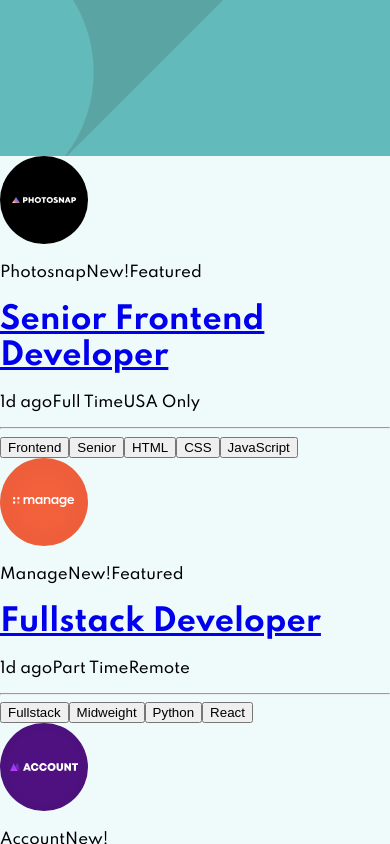
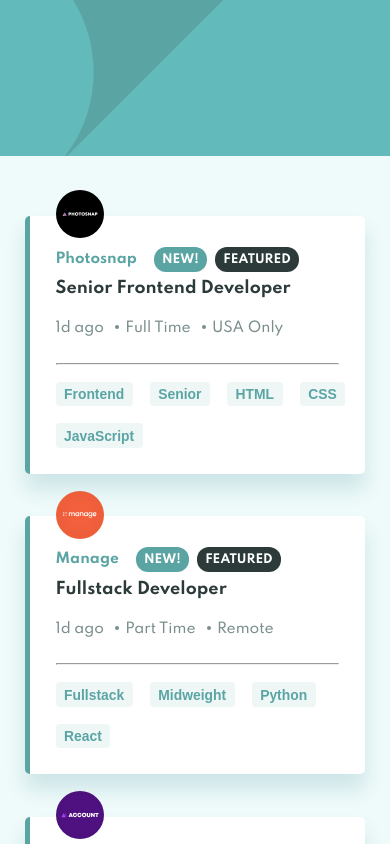
Before and after one commit to daniel-nm/job-listing, a React (Create React App) app: page / in a window 390 px wide. Shown: the top 844 px of the page. Built offline with nearby package versions, Linux system fonts and the light colour scheme.

Commit message:
Added Job component styles - mobile view

```diff
--- a/src/components/Listing.js
+++ b/src/components/Listing.js
@@ -18,6 +18,7 @@ function Listing() {
 
 
   return (
+    <section className="listing container">
       <div>
         {jobListing.length > 0 && jobListing.map((job) => {
             return (
@@ -25,6 +26,8 @@ function Listing() {
             )
           })}
       </div>
+    </section>
+
   )
 }
 
--- a/src/styles/components/Job.css
+++ b/src/styles/components/Job.css
@@ -0,0 +1,131 @@
+/* Job card */
+.job {
+  background-color: var(--white);
+  border-left: 5px solid var(--main-color);
+  border-radius: 5px;
+  -webkit-box-shadow: 0px 15px 20px 0px rgba(13,113,130,0.15);
+  -moz-box-shadow: 0px 15px 20px 0px rgba(13,113,130,0.15);
+  box-shadow: 0px 15px 20px 0px rgba(13,113,130,0.15);
+  margin-bottom: 2.667rem;
+  position: relative;
+}
+
+/*
+Job information styles
+*/
+.job__info {
+  padding: 2.134rem 0 1.067rem 1.6rem;
+}
+
+.job__info p {
+  margin: 0;
+  margin-bottom: 0.534rem;
+}
+
+.job__info__img {
+  height: 48px;
+  width: 48px;
+  position: absolute;
+  top: -1.6rem;
+  left: 1.6rem;
+}
+
+.job__info__company {
+  color: var(--main-color);
+  font-size: 0.867rem;
+  font-weight: 700;
+  margin-right: 1.067rem;
+}
+
+.job__info__label {
+  border-radius: 12px;
+  color: var(--white);
+  font-size: 0.734rem;
+  font-weight: 700;
+  text-transform: uppercase;
+  padding: 6px 8px;
+}
+
+.job__info__new {
+  background-color: var(--main-color);
+  margin-right: 0.534rem;
+}
+
+.job__info__featured {
+  background-color: var(--dark-bg);
+}
+
+.job__info__title {
+  font-size: 1rem;
+  line-height: 1.6;
+  margin: 0;
+  margin-bottom: 1.072rem;
+
+}
+
+.job__info__title > a {
+  color: var(--dark-bg);
+  text-decoration: none;
+}
+
+.job__info__title > a:hover {
+  color: var(--main-color);
+}
+
+.job__info__details {
+  color: var(--gray);
+  display: inline-block;
+  position: relative;
+  font-size: 0.867rem;
+  font-weight: 500;
+  margin-right: 1.334rem;
+}
+
+.job__info__details:nth-child(2)::before,
+.job__info__details:nth-child(3)::before {
+  background-color: var(--gray);
+  content: '';
+  display: inline-block;
+  position: absolute;
+  top: 5px;
+  left: -10px;
+  border-radius: 100%;
+  height: 4px;
+  width: 4px;
+}
+
+.job__info__details:last-child {
+  margin-right: 0;
+}
+
+/*
+Job categories styles
+*/
+.job hr {
+  margin: 0 1.6rem;
+}
+
+.job__categories {
+  padding: 1.067rem 0 0.534rem 1.6rem;
+  display: flex;
+  flex-wrap: wrap;
+  align-items: center;
+}
+
+.job__categories__btn {
+  border: none;
+  border-radius: 4px;
+  background-color: var(--light-accent);
+  color: var(--main-color);
+  padding: 0.267rem 0.534rem;
+  margin-bottom: 1.067rem;
+  margin-right: 1.067rem;
+  font-size: 0.867rem;
+  font-weight: 700;
+  cursor: pointer;
+}
+
+.job__categories__btn:hover {
+  background-color: var(--main-color);
+  color: var(--white);
+}
--- a/src/styles/components/Listing.css
+++ b/src/styles/components/Listing.css
@@ -0,0 +1,4 @@
+.listing {
+  margin-top: 3.734rem;
+  position: relative;
+}
```
Lines whose indentation alone changed are shown as unchanged.
